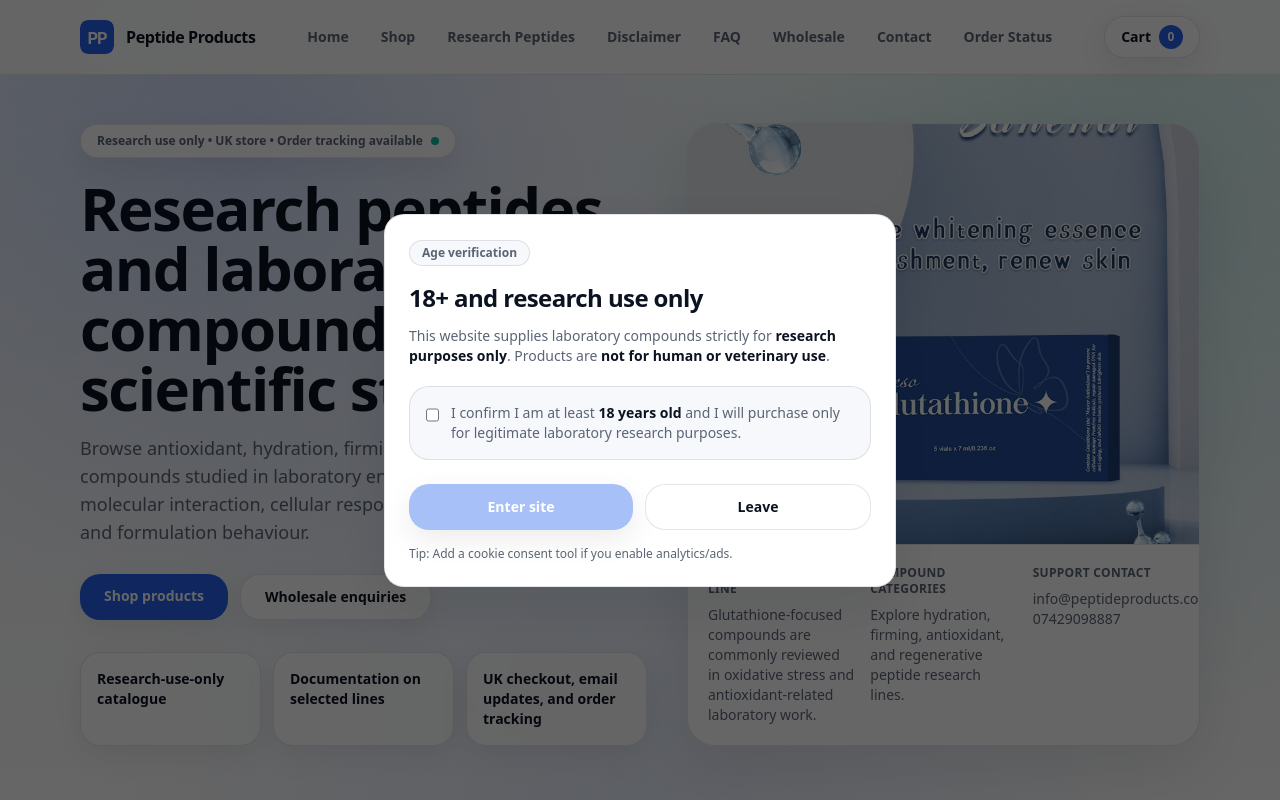
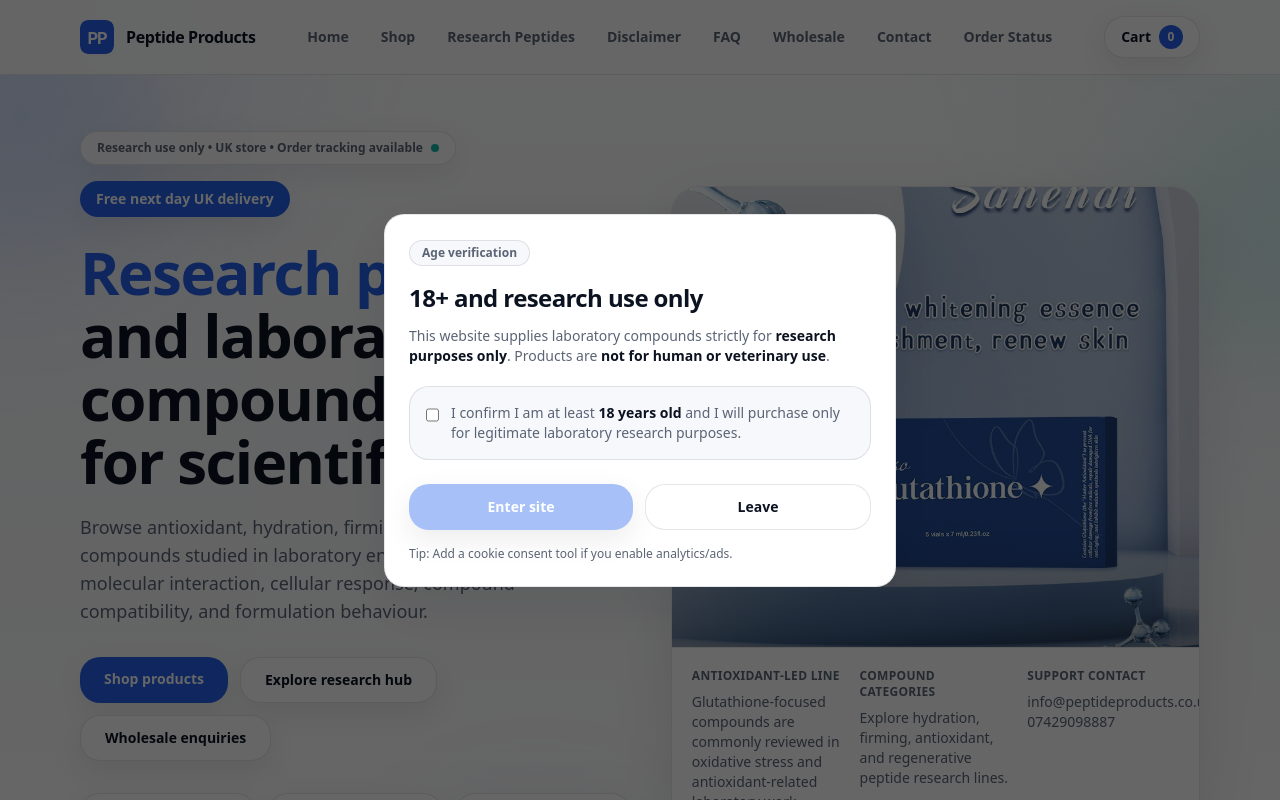
Before and after one commit to readdocs-ai/peptideproducts-store, a Next.js app: page / in a window 1280 px wide. Shown: the top 800 px of the page. Built offline with nearby package versions, Linux system fonts and the light colour scheme.

Commit message:
Update homepage hero messaging and layout

```diff
--- a/src/app/page.tsx
+++ b/src/app/page.tsx
@@ -182,36 +182,55 @@ export default function Home() {
           }}
         />
 
-        <section className="relative overflow-hidden bg-hero pb-10 pt-8 lg:pb-16 lg:pt-12">
+        <section className="relative overflow-hidden pb-12 pt-8 lg:pb-20 lg:pt-14">
+          <div className="pointer-events-none absolute inset-0 -z-10">
+            <div className="absolute left-[-120px] top-[-100px] h-[280px] w-[280px] rounded-full bg-accent/15 blur-3xl" />
+            <div className="absolute right-[-120px] top-[40px] h-[240px] w-[240px] rounded-full bg-accent2/15 blur-3xl" />
+            <div className="absolute bottom-[-80px] left-1/3 h-[220px] w-[220px] rounded-full bg-accent/10 blur-3xl" />
+          </div>
+
           <Container>
-            <div className="grid gap-10 lg:grid-cols-[1.05fr_0.95fr] lg:items-center">
+            <div className="grid gap-10 lg:grid-cols-[1.02fr_0.98fr] lg:items-center">
               <div>
-                <div className="inline-flex items-center gap-2 rounded-full border border-line bg-white px-4 py-2 text-xs font-semibold text-muted shadow-soft">
+                <div className="inline-flex items-center gap-2 rounded-full border border-line bg-white/85 px-4 py-2 text-xs font-semibold text-muted shadow-soft backdrop-blur-sm">
                   Research use only • UK store • Order tracking available
                   <span className="h-2 w-2 rounded-full bg-accent2" />
                 </div>
 
-                <h1 className="mt-5 max-w-2xl text-4xl font-extrabold tracking-tight md:text-5xl lg:text-6xl">
-                  Research peptides and laboratory compounds for scientific study.
+                <div className="mt-4 inline-flex items-center rounded-full bg-accent px-4 py-2 text-sm font-extrabold text-white shadow-soft">
+                  Free next day UK delivery
+                </div>
+
+                <h1 className="mt-6 max-w-3xl text-4xl font-extrabold tracking-tight md:text-5xl lg:text-6xl lg:leading-[1.05]">
+                  <span className="block text-accent">Research peptides</span>
+                  <span className="block text-ink">and laboratory compounds</span>
+                  <span className="block text-ink">for scientific study.</span>
                 </h1>
 
-                <p className="mt-4 max-w-2xl text-base text-muted md:text-lg">
+                <p className="mt-5 max-w-2xl text-base leading-8 text-muted md:text-lg">
                   Browse antioxidant, hydration, firming, and regenerative peptide compounds studied
                   in laboratory environments investigating molecular interaction, cellular response,
                   compound compatibility, and formulation behaviour.
                 </p>
 
-                <div className="mt-7 flex flex-wrap gap-3">
+                <div className="mt-8 flex flex-wrap gap-3">
                   <Link
                     href="/shop"
-                    className="rounded-xl2 bg-accent px-6 py-3 text-sm font-extrabold text-white shadow-soft transition hover:bg-accent/90 hover:-translate-y-0.5"
+                    className="rounded-xl2 bg-accent px-6 py-3 text-sm font-extrabold text-white shadow-soft transition hover:-translate-y-0.5 hover:bg-accent/90"
                   >
                     Shop products
                   </Link>
 
                   <Link
+                    href="/research-peptides"
+                    className="rounded-xl2 border border-line bg-white px-6 py-3 text-sm font-extrabold text-ink shadow-soft transition hover:-translate-y-0.5 hover:bg-panel"
+                  >
+                    Explore research hub
+                  </Link>
+
+                  <Link
                     href="/wholesale"
-                    className="rounded-xl2 border border-line bg-white px-6 py-3 text-sm font-extrabold text-ink shadow-soft transition hover:bg-panel hover:-translate-y-0.5"
+                    className="rounded-xl2 border border-line bg-white px-6 py-3 text-sm font-extrabold text-ink shadow-soft transition hover:-translate-y-0.5 hover:bg-panel"
                   >
                     Wholesale enquiries
                   </Link>
@@ -230,8 +249,9 @@ export default function Home() {
                 </div>
               </div>
 
+              <div className="relative">
                 <div className="overflow-hidden rounded-xl3 border border-line bg-white shadow-lift">
-                <div className="relative h-[420px] w-full bg-panel">
+                  <div className="relative h-[460px] w-full bg-panel">
                     <Image
                       src={heroImage}
                       alt="Meso Glutathione research compound by Peptide Products"
@@ -241,6 +261,8 @@ export default function Home() {
                       sizes="(min-width: 1024px) 46vw, 100vw"
                       className="object-cover"
                     />
+
+                    <div className="absolute inset-x-0 bottom-0 h-32 bg-gradient-to-t from-ink/30 to-transparent" />
                   </div>
 
                   <div className="grid gap-4 border-t border-line p-5 sm:grid-cols-3">
@@ -269,6 +291,7 @@ export default function Home() {
                         <br />
                         {brand.phone}
                       </p>
+                    </div>
                   </div>
                 </div>
               </div>
```
Lines whose indentation alone changed are shown as unchanged.
